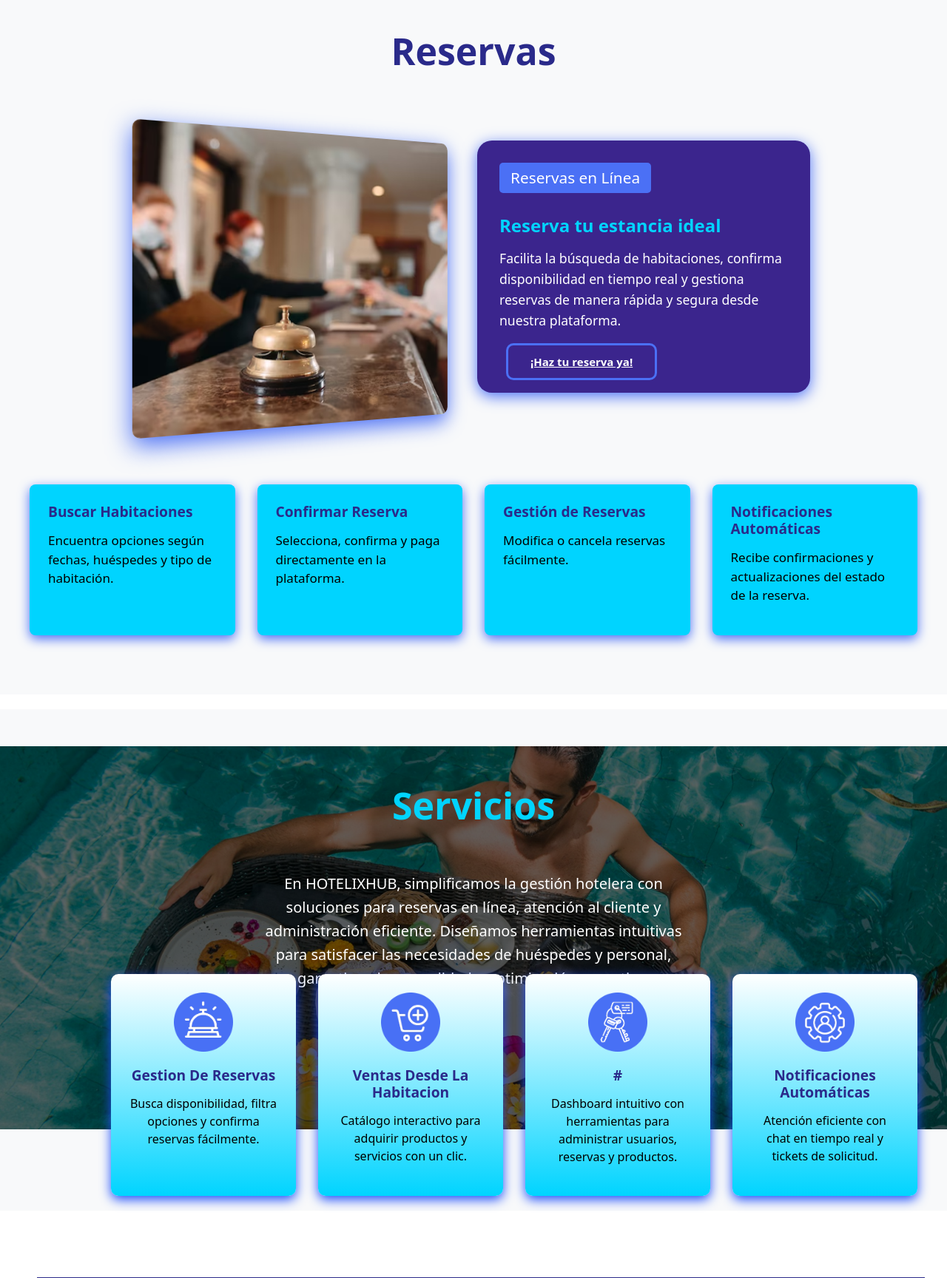
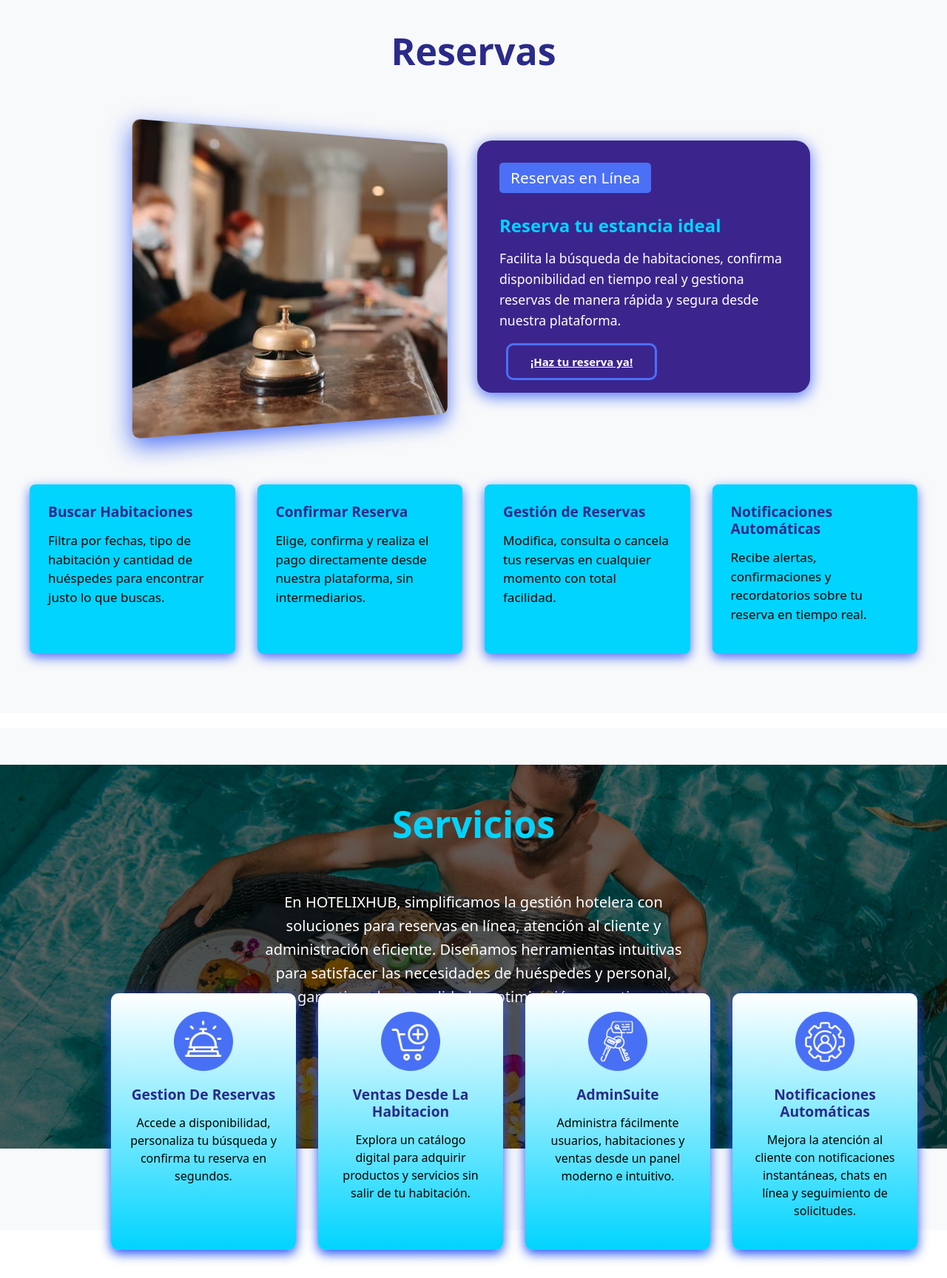
Before and after one commit to juands1120/HotelixHub, a PHP site: page /HotelixHub/views/home.php in a window 1280 px wide; the page is wider, and only the part inside the window is pictured. Shown: the part 1506-3234 px from the top of that part at 74% size. Run offline with PHP 8.4, Linux system fonts and the light colour scheme.

Commit message:
Se hicieron ultimos detalles

```diff
--- a/codigo/assets/css/home.css
+++ b/codigo/assets/css/home.css
@@ -9,7 +9,7 @@
 header {
     width: 100%;
     min-height: 100vh;
-    background: url("../img_Home/Backgrount_home.png");
+    background: url('/HotelixHub/codigo/assets/img/imgHome/BackgrountHome.png') no-repeat center center;
     background-size: cover;
     padding-top: 50px;
 }
--- a/codigo/assets/js/home.js
+++ b/codigo/assets/js/home.js
@@ -67,7 +67,7 @@
             }
 
             if (isValid) {
-                const url = `/HotelixHub/codigo/views/reservas.html?checkin=${checkin.value}&checkout=${checkout.value}&huespedes=${invitados.value}`;
+                const url = `/HotelixHub/codigo/views/reservas.php?checkin=${checkin.value}&checkout=${checkout.value}&huespedes=${invitados.value}`;
                 window.location.href = url;
             }
         });
--- a/codigo/views/ProductosAdmin.php
+++ b/codigo/views/ProductosAdmin.php
@@ -27,7 +27,7 @@
     <div class="barra-lateral">
         <!-- LOGO DEL HOTEL CON ENLACE AL HOME -->
         <div class="logo">
-            <a href="Home.php"><img src="../assets/img/imgHabitacion/Copia de Logo Positivo.png" alt="Logo" width="200px" height="60px"></a>
+            <a href="dashAdmin.php"><img src="../assets/img/imgHabitacion/Copia de Logo Positivo.png" alt="Logo" width="200px" height="60px"></a>
         </div>
         <br><br>
         <div></div>
--- a/codigo/views/dashCliente.php
+++ b/codigo/views/dashCliente.php
@@ -38,7 +38,7 @@
     <!-- ==================== BARRA LATERAL ==================== -->
     <aside class="barra-lateral" id="sidebar">
         <div class="logo">
-            <img src="../assets/img/imgHome/Logo Positivo.png" alt="HotelixHub" class="logo">
+            <a href="home.php"><img src="../assets/img/imgHome/Logo Positivo.png" alt="HotelixHub" class="logo"></a>
         </div>
         <nav>
             <a href="dashCliente.php"><i class="fa fa-home"></i>Inicio</a>
--- a/codigo/views/dashEmpleado.php
+++ b/codigo/views/dashEmpleado.php
@@ -51,7 +51,7 @@
     <!-- ==================== BARRA LATERAL ==================== -->
     <div class="barra-lateral" id="sidebar">
         <div class="logo">
-            <a href="Home.php">
+            <a href="dashEmpleado.php">
                 <img src="../assets/img/imgHome/Logo Positivo.png" alt="HotelixHub" class="logo">
             </a>
         </div>
--- a/codigo/views/formEmpleados.php
+++ b/codigo/views/formEmpleados.php
@@ -38,7 +38,7 @@
      ============================================== -->
 <div class="barra-lateral">
     <div class="logo">
-      <a href="Home.php"><img src="../assets/img/imgHome/Logo Positivo.png" alt="HotelixHub" class="logo"></a>
+      <a href="dashEmpleado.php"><img src="../assets/img/imgHome/Logo Positivo.png" alt="HotelixHub" class="logo"></a>
     </div>
     <br><br>
 
--- a/codigo/views/habitacion.php
+++ b/codigo/views/habitacion.php
@@ -32,7 +32,7 @@
         <div class="barra-lateral">
             <!-- LOGO DEL HOTEL CON ENLACE AL HOME -->
             <div class="logo">
-                <a href="Home.php"><img src="../assets/img/imgHabitacion/Copia de Logo Positivo.png" alt="Logo" width="200px" height="60px"></a>
+                <a href="dashAdmin.php"><img src="../assets/img/imgHabitacion/Copia de Logo Positivo.png" alt="Logo" width="200px" height="60px"></a>
             </div>
             <br><br>
 
--- a/codigo/views/home.php
+++ b/codigo/views/home.php
@@ -14,7 +14,7 @@
         <!-- NAV -->
         <nav>
             <!--Imagen de Logo, redirecciona al Home Page-->
-            <a href="Home.html"><img src="../assets/img/imgHome/Logo Positivo.png" alt="Logo" width="200px" height="60px"></a>
+            <a href="Home.php"><img src="../assets/img/imgHome/Logo Positivo.png" alt="Logo" width="200px" height="60px"></a>
 
             <!-- Botón de menú para móviles -->
             <button class="menu-toggle" aria-label="Toggle menu">
@@ -24,7 +24,7 @@
             </button>
 
             <ul class="nav-menu">
-                <a href="#">Inicio</a>
+                <a href="#nosotros">Inicio</a>
                 <a href="#reservas">Reservas</a>
                 <a href="#servicios">Servicios</a>
                 <a href="#contacto">Contacto</a>
@@ -117,7 +117,7 @@
                             </p>
 
                             <!-- BOTON RESERVAR, redirigue al reservas-->
-                            <a href="Reservas.html" class="btn-reserva"><strong>¡Haz tu reserva ya!</strong></a>
+                            <a href="reservas.php" class="btn-reserva"><strong>¡Haz tu reserva ya!</strong></a>
                         </article>
                     </div>
                 </div>
@@ -129,9 +129,7 @@
                     <article>
                         <h4><strong>Buscar Habitaciones</strong></h4>
                         <p>
-                            Encuentra opciones según
-                            fechas, huéspedes y
-                            tipo de habitación.
+                            Filtra por fechas, tipo de habitación y cantidad de huéspedes para encontrar justo lo que buscas.
                         </p>
                     </article>
 
@@ -139,8 +137,7 @@
                     <article>
                         <h4><strong>Confirmar Reserva</strong></h4>
                         <p>
-                            Selecciona, confirma y paga
-                            directamente en la plataforma.
+                            Elige, confirma y realiza el pago directamente desde nuestra plataforma, sin intermediarios.
                         </p>
                     </article>
 
@@ -148,7 +145,7 @@
                     <article>
                         <h4><strong>Gestión de Reservas</strong></h4>
                         <p>
-                            Modifica o cancela reservas fácilmente.
+                            Modifica, consulta o cancela tus reservas en cualquier momento con total facilidad.
                         </p>
                     </article>
 
@@ -156,8 +153,7 @@
                     <article>
                         <h4><strong>Notificaciones Automáticas</strong></h4>
                         <p>
-                            Recibe confirmaciones y
-                            actualizaciones del estado de la reserva.
+                            Recibe alertas, confirmaciones y recordatorios sobre tu reserva en tiempo real.
                         </p>
                     </article>
                 </div>
@@ -192,32 +188,27 @@
                 <!-- SERVICIO 1-->
                 <article>
                     <img src="../assets/img/imgHome/Component 3.png" alt="gestion de reservas">
-                    <h4><strong>gestion de reservas</strong></h4>
+                    <h4><strong>Gestion de reservas</strong></h4>
                     <p>
-                        Busca disponibilidad, filtra
-                        opciones y confirma reservas
-                        fácilmente.
+                        Accede a disponibilidad, personaliza tu búsqueda y confirma tu reserva en segundos.
                     </p>
                 </article>
 
                 <!-- SERVICIO 2-->
                 <article>
                     <img src="../assets/img/imgHome/Component 4.png" alt="ventas desde la habitacion">
-                    <h4><strong>ventas desde la habitacion</strong></h4>
+                    <h4><strong>Ventas desde la habitacion</strong></h4>
                     <p>
-                        Catálogo interactivo para adquirir
-                        productos y servicios con un clic.
+                        Explora un catálogo digital para adquirir productos y servicios sin salir de tu habitación.
                     </p>
                 </article>
 
                 <!-- SERVICIO 3-->
                 <article>
                     <img src="../assets/img/imgHome/Component 5.png" alt="#">
-                    <h4><strong>#</strong></h4>
+                    <h4><strong>AdminSuite</strong></h4>
                     <p>
-                        Dashboard intuitivo con herramientas
-                        para administrar usuarios, reservas
-                        y productos.
+                        Administra fácilmente usuarios, habitaciones y ventas desde un panel moderno e intuitivo.
                     </p>
                 </article>
 
@@ -226,8 +217,7 @@
                     <img src="../assets/img/imgHome/Component 6.png" alt="panel de control">
                     <h4><strong>Notificaciones Automáticas</strong></h4>
                     <p>
-                        Atención eficiente con chat en tiempo
-                        real y tickets de solicitud.
+                        Mejora la atención al cliente con notificaciones instantáneas, chats en línea y seguimiento de solicitudes.
                     </p>
                 </article>
             </div>
--- a/codigo/views/login.php
+++ b/codigo/views/login.php
@@ -37,7 +37,7 @@
 
 <body>
   <!-- Logo principal -->
-  <img src="../assets/img/imgHome/Logo principal.png" alt="HotelixHub" width="500" height="400" class="logo">
+  <a href="home.php"><img src="../assets/img/imghome/Logo Principal.png" alt="HotelixHub"  class="logo"></a>
 
   <!-- Contenedor principal -->
   <div class="container">
--- a/codigo/views/productosClientes.php
+++ b/codigo/views/productosClientes.php
@@ -23,7 +23,7 @@
         <!--BARRA LATERAL-->
         <div class="barra-lateral">
             <div class="logo">
-                <a href="Home.php"><img src="../assets/img/imgHome/Logo Positivo.png" alt="Logo" width="200px" height="60px"></a>
+                <a href="dashCliente.php"><img src="../assets/img/imgHome/Logo Positivo.png" alt="Logo" width="200px" height="60px"></a>
             </div>
             <a href="dashCliente.php"><button class="menu-btn" id="btnProductos">Inicio</button></a>
             <a href="reservas.php"><button class="menu-btn" id="btnProductos">Reservas</button></a>
--- a/codigo/views/registrar.php
+++ b/codigo/views/registrar.php
@@ -44,7 +44,7 @@
 </head>
 <body>
     <div class="header">
-        <img src="../assets/img/imghome/Logo Principal.png" alt="HotelixHub"  class="logo">
+        <a href="home.php"><img src="../assets/img/imghome/Logo Principal.png" alt="HotelixHub"  class="logo"></a>
     </div>
     <div class="container">
         <div class="login-section">
--- a/codigo/views/reservas.php
+++ b/codigo/views/reservas.php
@@ -28,7 +28,7 @@
         <div class="nav">
             <!-- Logo y enlace a Home -->
             <div class="nav-izquierda">
-                <a href="Home.html"><img src="../assets/img/imgReservas/Logo Positivo.png" alt="Logo" width="200px" height="60px"></a>
+                <a href="dashCliente.php"><img src="../assets/img/imgReservas/Logo Positivo.png" alt="Logo" width="200px" height="60px"></a>
             </div>
 
             <!-- Título y subtítulo de la página -->
--- a/codigo/views/verificarCorreoToken.php
+++ b/codigo/views/verificarCorreoToken.php
@@ -16,7 +16,7 @@
 
   <!-- Logo -->
   <div class="logo-container">
-    <img src="../assets/img/imgHome/Logo principal.png" alt="HotelixHub" class="logo">
+    <a href="home.php"><img src="../assets/img/imghome/Logo Principal.png" alt="HotelixHub"  class="logo"></a>
   </div>
 
   <!-- Contenedor principal -->
```
Also changed, not shown: codigo/controller/debugCompra.txt (+38 -0 lines), codigo/debug_listar.txt (+9 -9 lines), codigo/log_reserva.txt (+11 -11 lines), codigo/views/formClientes.php (+10 -10 lines), codigo/views/perfilEmpleado.php (+6 -1 lines), codigo/assets/img/imgHome/BackgrountHome.png (added), codigo/img/Backgrount_home.png (renamed from codigo/assets/img/imgHome/Backgrount_home.png).
